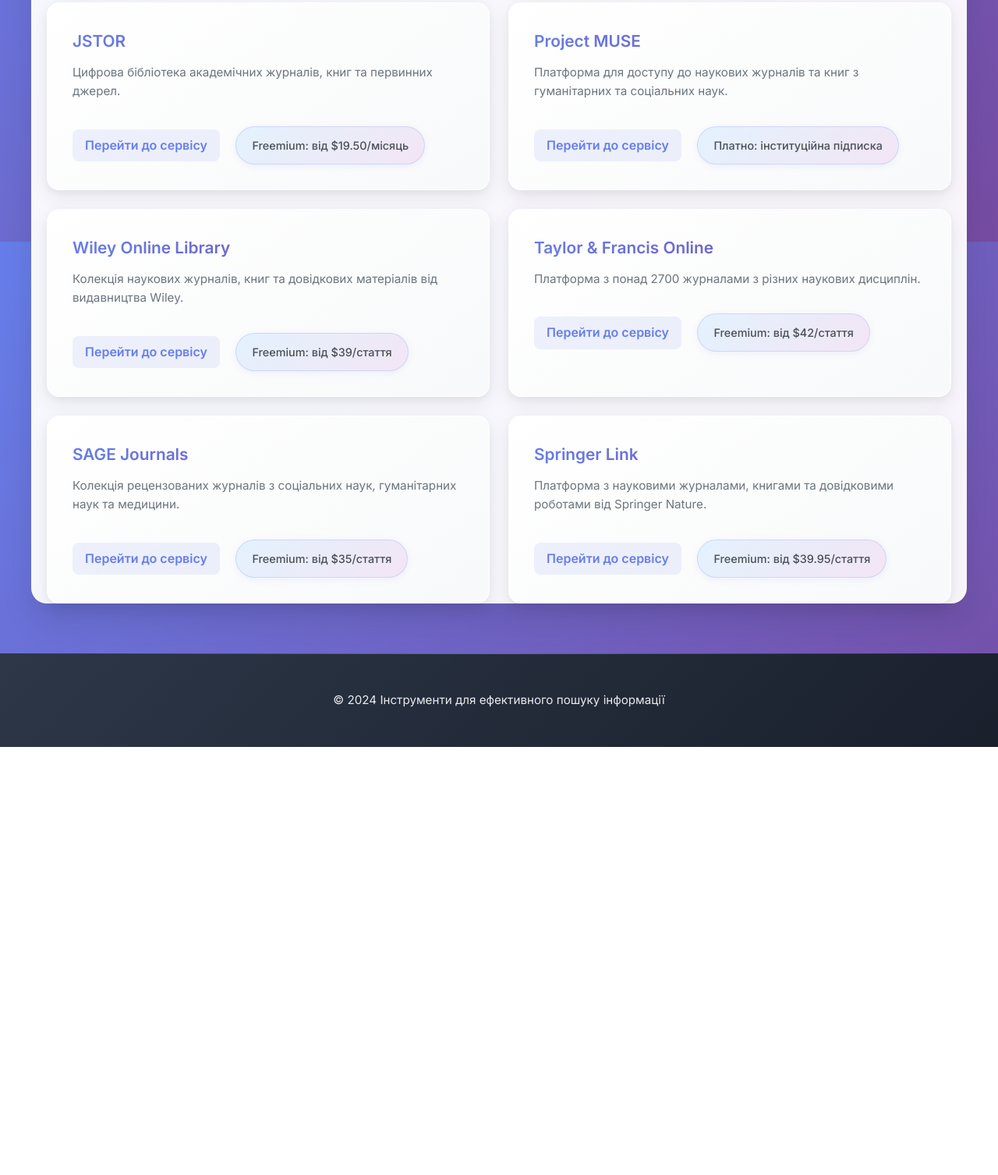
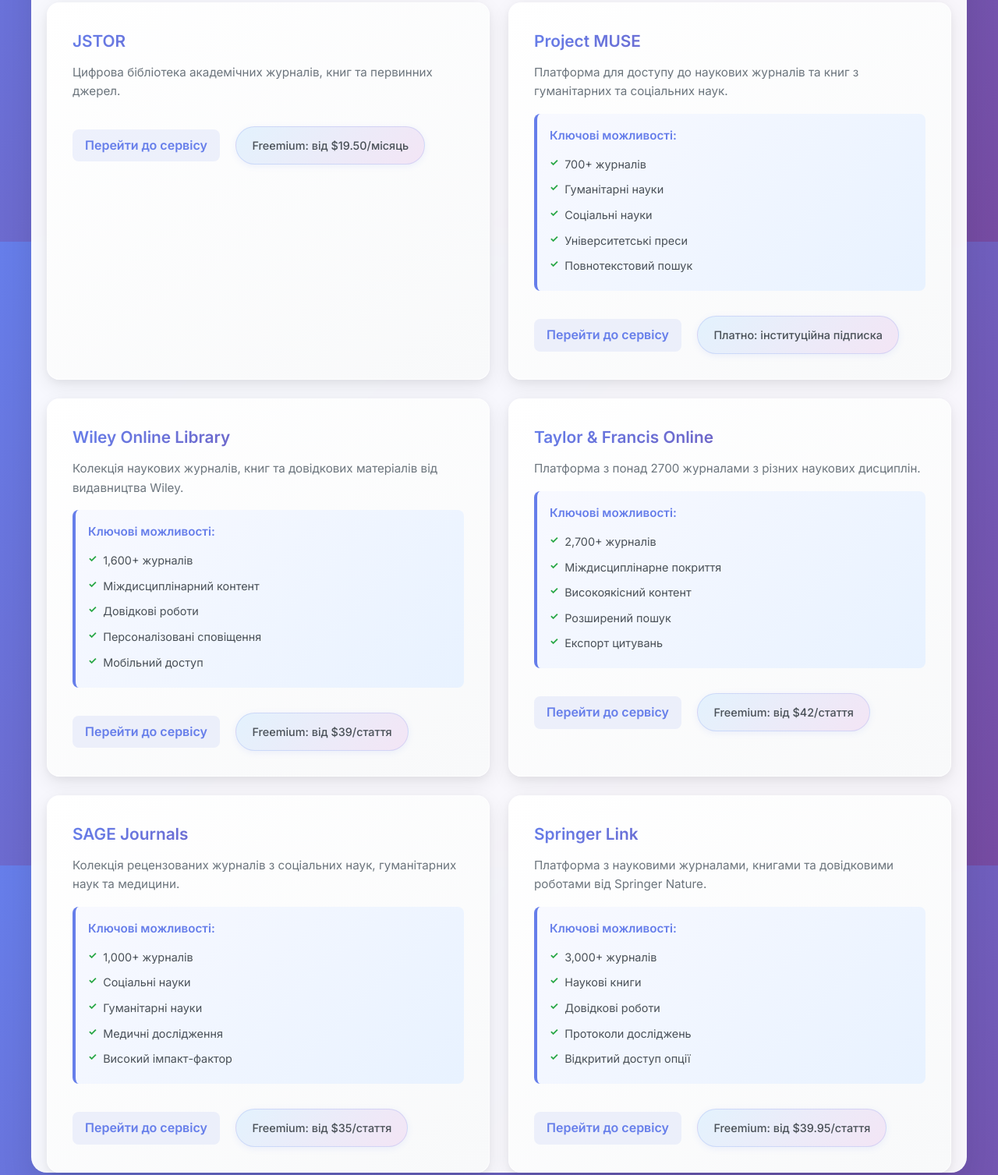
Before and after one commit to olpex/effective_search, a plain HTML site: page scientific-search.html in a window 1280 px wide. Shown: the part 7690-9197 px from the top of the page at 78% size. Before the commit the page ends 8648 px from the top, so only its background shows below. Drawn offline with Linux system fonts and the light colour scheme.

Commit message:
feat(scientific-search): add key features lists to academic service cards
Add detailed key features lists to each academic service card to help users quickly understand the value proposition of each platform. This improves the user experience by providing more comprehensive information at a glance.

```diff
--- a/scientific-search.html
+++ b/scientific-search.html
@@ -480,6 +480,16 @@
             <div class="service-card">
                 <h4>Sci-Hub</h4>
                 <p>Платформа для безкоштовного доступу до наукових публікацій (використовувати обережно).</p>
+                <div class="key-features">
+                    <strong>Ключові можливості:</strong>
+                    <ul>
+                        <li>85+ мільйонів статей</li>
+                        <li>Обхід платних бар'єрів</li>
+                        <li>Швидкий доступ до PDF</li>
+                        <li>Пошук за DOI та назвою</li>
+                        <li>Дзеркала сайтів</li>
+                    </ul>
+                </div>
                 <a href="https://sci-hub.se" class="service-link" target="_blank">Перейти до сервісу</a>
                 <div class="pricing">Безкоштовно</div>
             </div>
@@ -494,6 +504,16 @@
             <div class="service-card">
                 <h4>Project MUSE</h4>
                 <p>Платформа для доступу до наукових журналів та книг з гуманітарних та соціальних наук.</p>
+                <div class="key-features">
+                    <strong>Ключові можливості:</strong>
+                    <ul>
+                        <li>700+ журналів</li>
+                        <li>Гуманітарні науки</li>
+                        <li>Соціальні науки</li>
+                        <li>Університетські преси</li>
+                        <li>Повнотекстовий пошук</li>
+                    </ul>
+                </div>
                 <a href="https://muse.jhu.edu" class="service-link" target="_blank">Перейти до сервісу</a>
                 <div class="pricing">Платно: інституційна підписка</div>
             </div>
@@ -501,6 +521,16 @@
             <div class="service-card">
                 <h4>Wiley Online Library</h4>
                 <p>Колекція наукових журналів, книг та довідкових матеріалів від видавництва Wiley.</p>
+                <div class="key-features">
+                    <strong>Ключові можливості:</strong>
+                    <ul>
+                        <li>1,600+ журналів</li>
+                        <li>Міждисциплінарний контент</li>
+                        <li>Довідкові роботи</li>
+                        <li>Персоналізовані сповіщення</li>
+                        <li>Мобільний доступ</li>
+                    </ul>
+                </div>
                 <a href="https://onlinelibrary.wiley.com" class="service-link" target="_blank">Перейти до сервісу</a>
                 <div class="pricing">Freemium: від $39/стаття</div>
             </div>
@@ -508,6 +538,16 @@
             <div class="service-card">
                 <h4>Taylor & Francis Online</h4>
                 <p>Платформа з понад 2700 журналами з різних наукових дисциплін.</p>
+                <div class="key-features">
+                    <strong>Ключові можливості:</strong>
+                    <ul>
+                        <li>2,700+ журналів</li>
+                        <li>Міждисциплінарне покриття</li>
+                        <li>Високоякісний контент</li>
+                        <li>Розширений пошук</li>
+                        <li>Експорт цитувань</li>
+                    </ul>
+                </div>
                 <a href="https://www.tandfonline.com" class="service-link" target="_blank">Перейти до сервісу</a>
                 <div class="pricing">Freemium: від $42/стаття</div>
             </div>
@@ -515,6 +555,16 @@
             <div class="service-card">
                 <h4>SAGE Journals</h4>
                 <p>Колекція рецензованих журналів з соціальних наук, гуманітарних наук та медицини.</p>
+                <div class="key-features">
+                    <strong>Ключові можливості:</strong>
+                    <ul>
+                        <li>1,000+ журналів</li>
+                        <li>Соціальні науки</li>
+                        <li>Гуманітарні науки</li>
+                        <li>Медичні дослідження</li>
+                        <li>Високий імпакт-фактор</li>
+                    </ul>
+                </div>
                 <a href="https://journals.sagepub.com" class="service-link" target="_blank">Перейти до сервісу</a>
                 <div class="pricing">Freemium: від $35/стаття</div>
             </div>
@@ -522,6 +572,16 @@
             <div class="service-card">
                 <h4>Springer Link</h4>
                 <p>Платформа з науковими журналами, книгами та довідковими роботами від Springer Nature.</p>
+                <div class="key-features">
+                    <strong>Ключові можливості:</strong>
+                    <ul>
+                        <li>3,000+ журналів</li>
+                        <li>Наукові книги</li>
+                        <li>Довідкові роботи</li>
+                        <li>Протоколи досліджень</li>
+                        <li>Відкритий доступ опції</li>
+                    </ul>
+                </div>
                 <a href="https://link.springer.com" class="service-link" target="_blank">Перейти до сервісу</a>
                 <div class="pricing">Freemium: від $39.95/стаття</div>
             </div>
```
